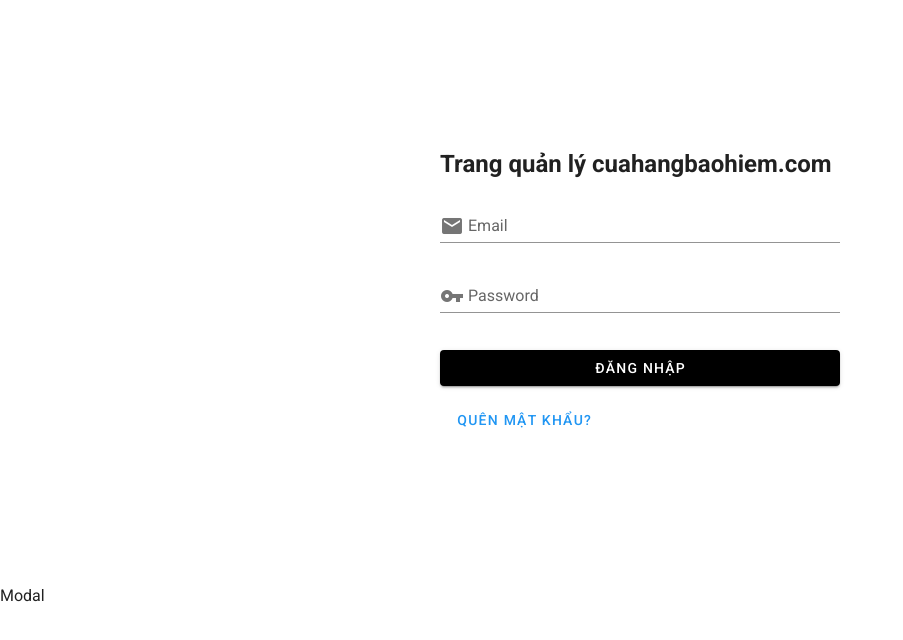
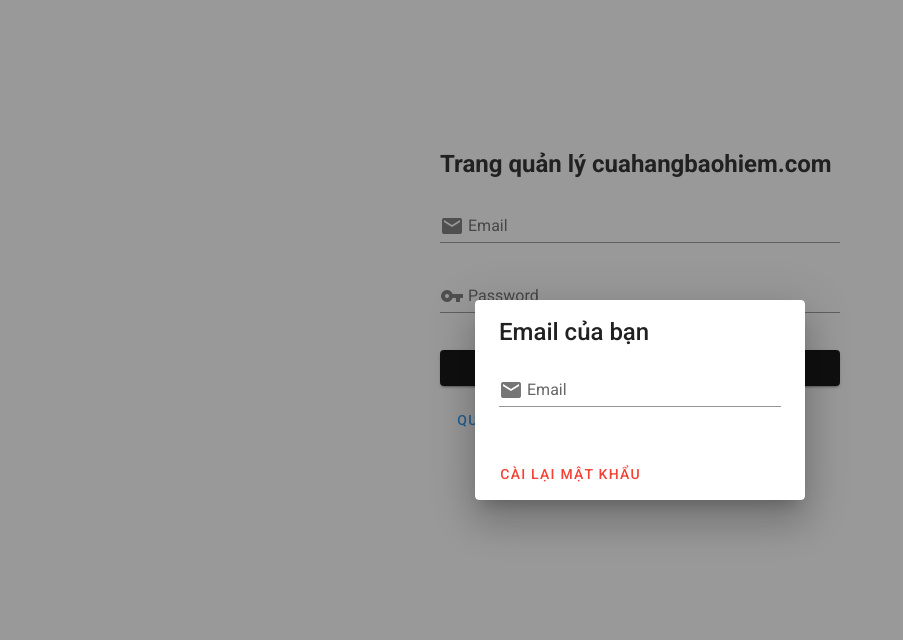
Before and after one commit to TDAK1509/cuahangbaohiem-admin, a Vue app: page /login in a window 1280 px wide. Both pictures are taken after a click on the button "QUÊN MẬT KHẨU?". Shown: the top 640 px of the page, without its empty margins (0-903 px from the left). Built offline with nearby package versions, Linux system fonts and the light colour scheme; no server answers.

Commit message:
Add error empty email

```diff
--- /dev/null
+++ b/src/components/login/ResetPasswordModal.vue
@@ -0,0 +1,52 @@
+<template>
+  <v-dialog :value="true" persistent max-width="330" @click:outside="close">
+    <v-card data-cy="reset-password-modal">
+      <v-card-title class="headline">
+        Email của bạn
+      </v-card-title>
+
+      <v-card-text>
+        <v-text-field
+          v-model="email"
+          data-cy="email"
+          label="Email"
+          prepend-inner-icon="mdi-email"
+        />
+
+        <p v-if="errorMessage" class="red--text">{{ errorMessage }}</p>
+      </v-card-text>
+
+      <v-card-actions>
+        <v-btn
+          data-cy="reset-password-button"
+          color="red"
+          text
+          @click="onClickReset"
+        >
+          Cài lại mật khẩu
+        </v-btn>
+      </v-card-actions>
+    </v-card>
+  </v-dialog>
+</template>
+
+<script lang="ts">
+import { Component, Vue } from "vue-property-decorator";
+
+@Component
+export default class ResetPasswordModal extends Vue {
+  email = "";
+  errorMessage = "";
+
+  close() {
+    this.$emit("close");
+  }
+
+  onClickReset() {
+    if (!this.email) {
+      this.errorMessage = "Vui lòng điền email";
+      return;
+    }
+  }
+}
+</script>
--- a/src/views/Login.vue
+++ b/src/views/Login.vue
@@ -44,7 +44,7 @@
               text
               color="info"
               class="mt-4"
-              @click="showForgotPasswordModal = true"
+              @click="showResetPasswordModal = true"
             >
               Quên mật khẩu?
             </v-btn>
@@ -52,9 +52,10 @@
         </div>
       </v-container>
 
-      <div v-if="showForgotPasswordModal" data-cy="forgot-password-modal">
-        Modal
-      </div>
+      <ResetPasswordModal
+        v-if="showResetPasswordModal"
+        @close="showResetPasswordModal = false"
+      />
     </v-main>
   </v-app>
 </template>
@@ -62,15 +63,20 @@
 <script lang="ts">
 import { Component, Vue } from "vue-property-decorator";
 import AuthController from "@/controller/auth";
+import ResetPasswordModal from "@/components/login/ResetPasswordModal.vue";
 
-@Component
+@Component({
+  components: {
+    ResetPasswordModal
+  }
+})
 export default class Login extends Vue {
   isFormValid = false;
   email = "";
   password = "";
   errorMessage = "";
   isLoggingIn = false;
-  showForgotPasswordModal = false;
+  showResetPasswordModal = false;
 
   rules = {
     email: [
```
Also changed, not shown: 1 other file (tests, documents, lock files or other folders).
